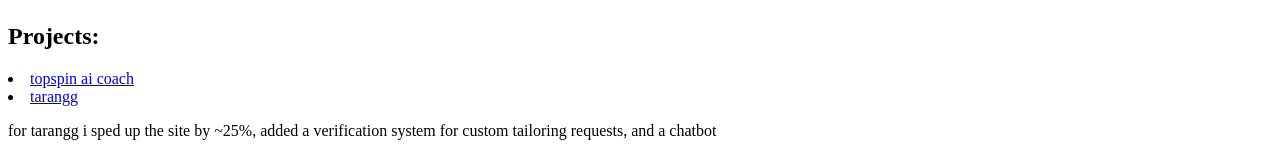
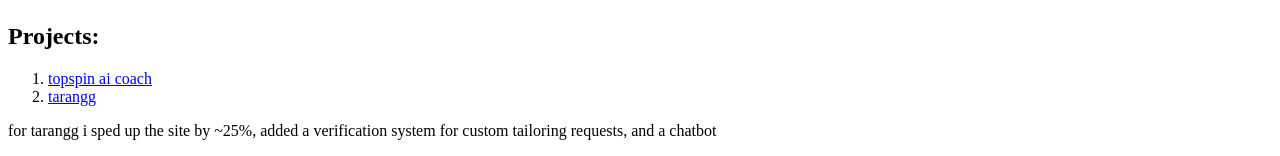
Before and after one commit to GloriousSNK/GloriousSNK.github.io, a plain HTML site: page index.html in a window 1280 px wide. Shown: the part 943-1099 px from the top of the page. Drawn offline with Linux system fonts and the light colour scheme.

Commit message:
Update projects list from unordered to ordered
real idiot comfirmed.

```diff
--- a/index.html
+++ b/index.html
@@ -71,10 +71,10 @@
 <p>(first author) <a href="https://openreview.net/pdf?id=ibk2qs7e0G">Correct Scores, Wrong Conclusions: Auditing Forecasting Benchmarks on Chaotic Dynamics</a></p>
 
 <h2 class="spaced">Projects:</h2>
-<o>
+<ol>
 	<li><a href="https://topspin-labs.vercel.app/">topspin ai coach</a></li>
 	<li><a href="https://tarangg.in/">tarangg</a></li>
-</o>
+</ol>
 
 <p>for tarangg i sped up the site by ~25%, added a verification system for custom tailoring requests, and a chatbot</p>
 <p>i speak english, telugu, hindi, and latin</p>
```
